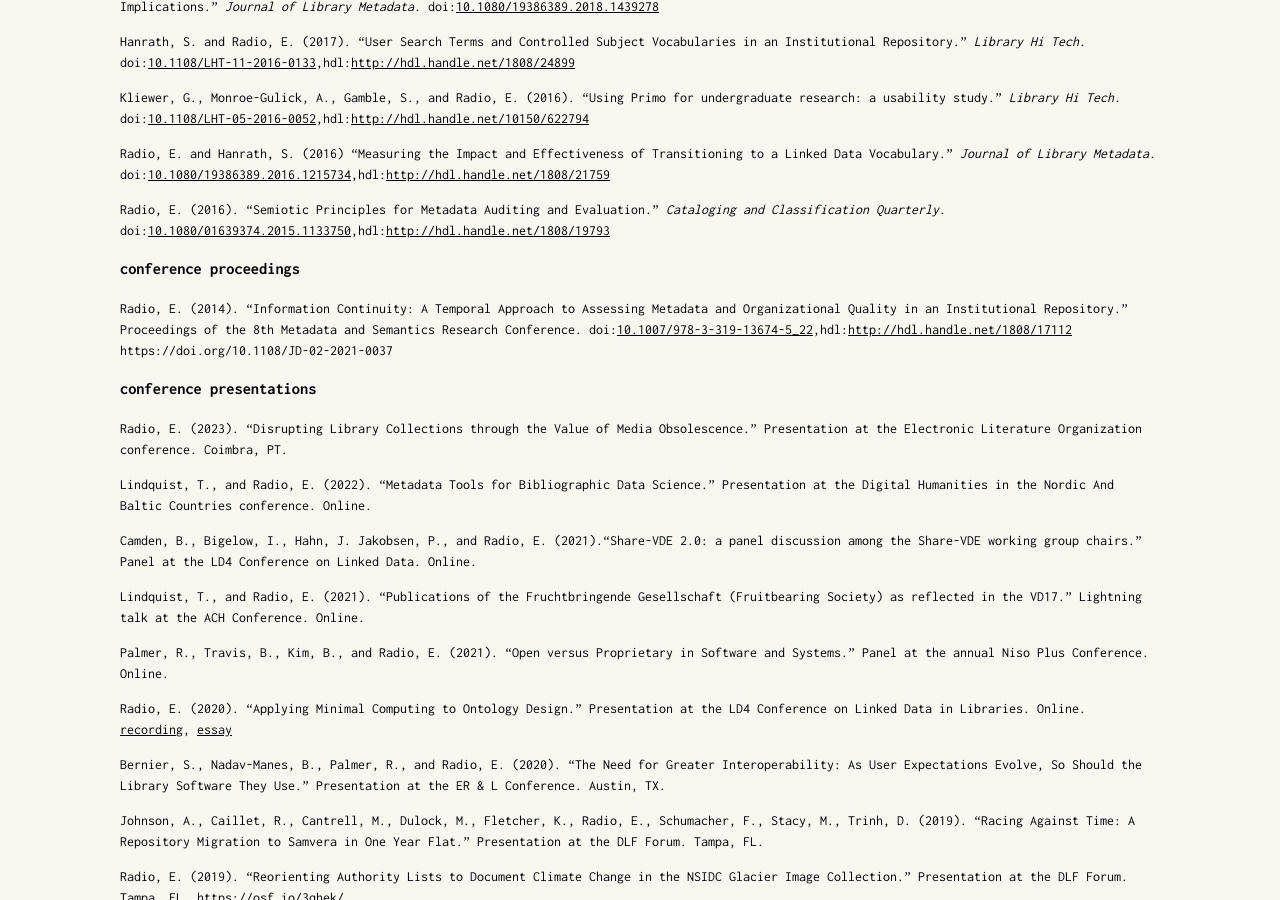
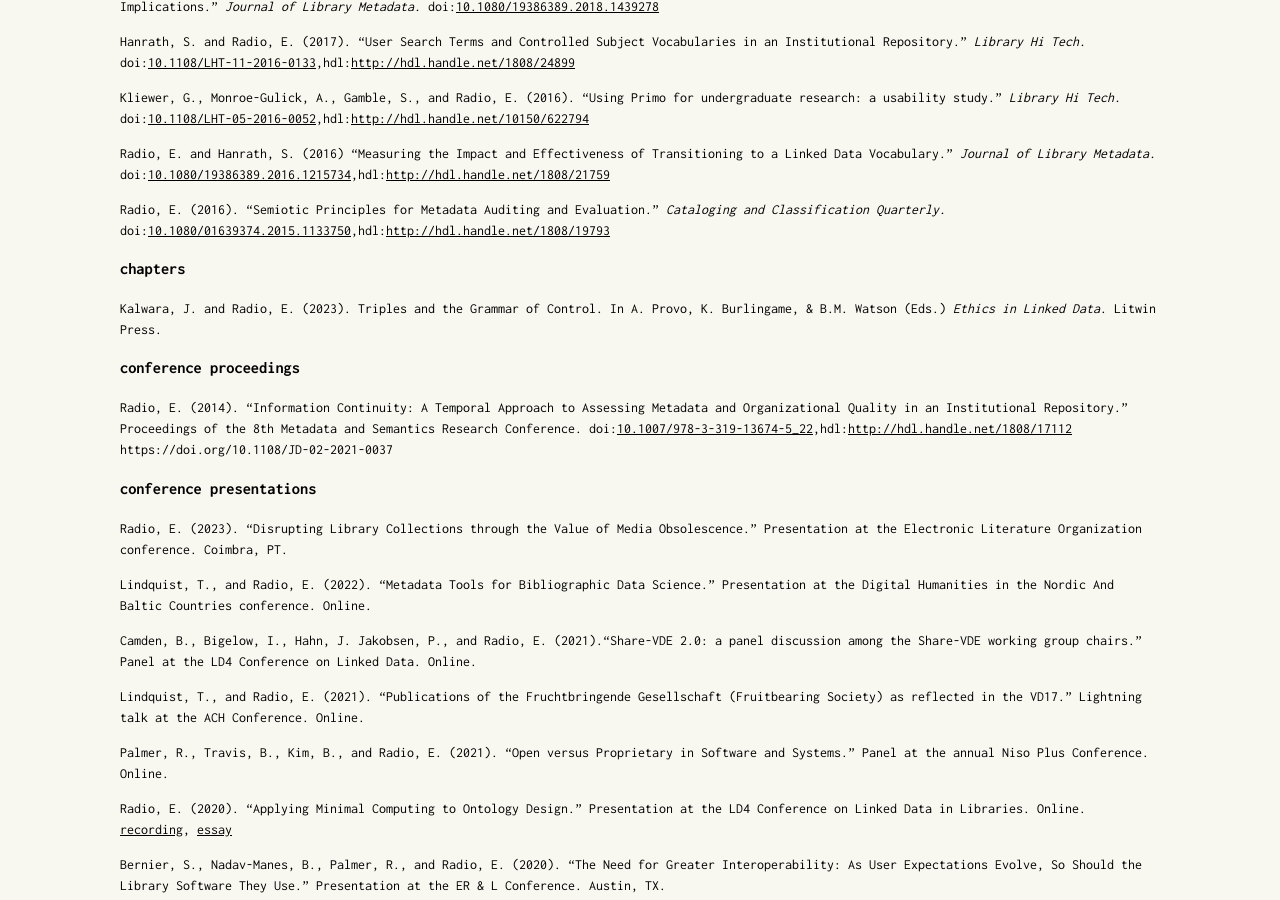
Before and after one commit to erikradio/erikradio.github.io, a Jekyll site: the page built from works.md, in a window 1280 px wide and 900 px high, scrolled down 765 px. Built offline with Jekyll 4.4.1, drawn with Linux system fonts in a browser that asks for light colours.

Commit message:
Update works.md

```diff
--- a/works.md
+++ b/works.md
@@ -33,7 +33,9 @@ Radio, E. and Hanrath, S. (2016) “Measuring the Impact and Effectiveness of Tr
 
 Radio, E. (2016). “Semiotic Principles for Metadata Auditing and Evaluation.” _Cataloging and Classification Quarterly._ doi:[10.1080/01639374.2015.1133750](https://doi.org/10.1080/01639374.2015.1133750),hdl:[http://hdl.handle.net/1808/19793](http://hdl.handle.net/1808/19793)
 
+### chapters
 
+Kalwara, J. and Radio, E. (2023). Triples and the Grammar of Control. In A. Provo, K. Burlingame, & B.M. Watson (Eds.) _Ethics in Linked Data_. Litwin Press.
 
 
 ### conference proceedings
```
